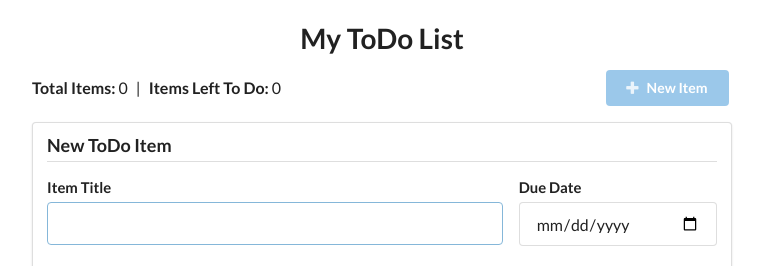
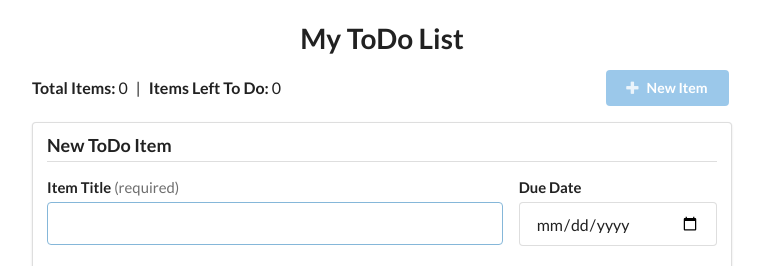
Before and after one commit to pjliddy/react-assessment, a React (Create React App) app: page / in a window 1280 px wide. Both pictures are taken after a click on the button "New Item". Shown: the top 266 px of the page, without its empty margins (258-1021 px from the left). Built offline with nearby package versions, Linux system fonts and the light colour scheme.

Commit message:
Added README file
- renamed variables partial SCSS file
- fixed bug in maintaining count of unchecked items
- added required label to title input label

```diff
--- a/package.json
+++ b/package.json
@@ -1,5 +1,5 @@
 {
-  "name": "liddy-react-assessment",
+  "name": "react-assessment",
   "version": "0.1.0",
   "private": true,
   "dependencies": {
--- a/src/components/App.js
+++ b/src/components/App.js
@@ -10,7 +10,7 @@ class App extends React.Component {
   state = {
     items: [],
     numItems: 0,
-    numChecked: 0,
+    numUnchecked: 0,
     showItemForm: false
   };
 
@@ -29,7 +29,8 @@ class App extends React.Component {
     this.setState({
       items: [...this.state.items, item],
       showItemForm: false,
-      numItems: this.state.numItems + 1
+      numItems: this.state.numItems + 1,
+      numUnchecked: this.state.numUnchecked + 1
     });
   }
 
@@ -38,7 +39,7 @@ class App extends React.Component {
     this.setState({
       items: this.state.items.filter(i => i !== item),
       numItems: this.state.numItems - 1,
-      numChecked: this.state.numChecked + (item.checked ? -1 : 0)
+      numUnchecked: this.state.numUnchecked + (item.checked ? 0 : -1)
     });
   }
 
@@ -48,11 +49,11 @@ class App extends React.Component {
     const copy = Object.assign({}, item);
     copy.checked = !copy.checked;
 
-    // replace item object and update numChecked in state
+    // replace item object and update numUnchecked in state
     this.setState(state => {
       return {
         items: state.items.map(e => e === item ? copy : e),
-        numChecked: this.state.numChecked + (!copy.checked ? -1 : 1)
+        numUnchecked: this.state.numUnchecked + (copy.checked ? -1 : 1)
       };
     });
   }
@@ -62,7 +63,7 @@ class App extends React.Component {
       <div className="ui container text">
         <PageHeader
           numItems={this.state.numItems}
-          numChecked={this.state.numChecked}
+          numUnchecked={this.state.numUnchecked}
           showItemForm={this.state.showItemForm}
           onShowItemForm={this.onShowItemForm}
         />
@@ -70,7 +71,6 @@ class App extends React.Component {
         {/* conditionally display NewItem form based on showItemForm */}
         {this.state.showItemForm &&
           <NewItem
-            isVisible={this.state.showItemForm}
             onSubmit={this.onCreateItem}
             onCancel={this.onCloseItemForm}
           />
--- a/src/components/NewItem.js
+++ b/src/components/NewItem.js
@@ -12,7 +12,7 @@ class NewItem extends React.Component {
     isValid: true
   };
 
-  // event handler for cancel button on form
+  // event handler for cancel button on form executes onCancel callback
   onFormCancel = (event) => {
     event.preventDefault();
     this.props.onCancel();
@@ -58,7 +58,7 @@ class NewItem extends React.Component {
 
   render() {
     // conditionally define message classes based on whether form is valid
-    const msgClasses = `ui icon warning message ${!this.state.isValid ? '' : 'hidden' }`;
+    const msgClasses = `ui icon error message ${!this.state.isValid ? '' : 'hidden' }`;
 
     return (
       <div className="new-item">
@@ -69,7 +69,7 @@ class NewItem extends React.Component {
 
             <div className="fields">
               <div className="eleven wide field">
-                <label htmlFor="title">Item Title</label>
+                <label htmlFor="title">Item Title <span className="required">(required)</span></label>
                 <input
                   type="text"
                   id="title"
--- a/src/components/NewItem.scss
+++ b/src/components/NewItem.scss
@@ -2,6 +2,11 @@
 
 .new-item {
   margin-bottom: $spacing-base;
+
+  .required {
+    color: $gray-medium;
+    font-weight: normal;
+  }
 
   textarea {
     font-family: $font-family-base;
--- a/src/components/PageHeader.js
+++ b/src/components/PageHeader.js
@@ -2,7 +2,7 @@ import React from 'react';
 import './PageHeader.scss';
 
 // page header functional component
-const Header = ({ onShowItemForm, numItems, numChecked, showItemForm }) => {
+const Header = ({ onShowItemForm, numItems, numUnchecked, showItemForm }) => {
   // conditionally define button classes based on whether itemForm is visible
   const buttonClasses = `ui primary button ${!showItemForm ? '' : 'disabled'}`;
 
@@ -15,7 +15,7 @@ const Header = ({ onShowItemForm, numItems, numChecked, showItemForm }) => {
               <span className="header-data-label">Total Items: </span>{numItems}
             </div>
             <div className='header-data-item'>
-              <span className="header-data-label">Items Left To Do: </span>{numChecked}
+              <span className="header-data-label">Items Left To Do: </span>{numUnchecked}
             </div>
         </div>
         <button className={buttonClasses} onClick={onShowItemForm}>
--- a/src/components/ToDoItem.js
+++ b/src/components/ToDoItem.js
@@ -1,7 +1,7 @@
 import React from 'react';
 import './ToDoItem.scss';
 
-// individual to do item component
+// individual toDo item component
 class ToDoItem extends React.Component {
   // execute callback when checkbox is clicked
   toggleCheck = () => {
@@ -14,8 +14,9 @@ class ToDoItem extends React.Component {
   }
 
   render(){
-    // destructor properties for item in props
+    // destructure properties for item in props
     const { title, description, date, checked } = this.props.item;
+
     // conditionally define checkbox classes based on whether item is checked
     const checkClasses = `icon large link square outline ${!checked ? '' : 'check'}`;
 
```
Also changed, not shown: src/components/_variables.scss (renamed from src/components/variables.scss), 1 other file (tests, documents, lock files or other folders).
